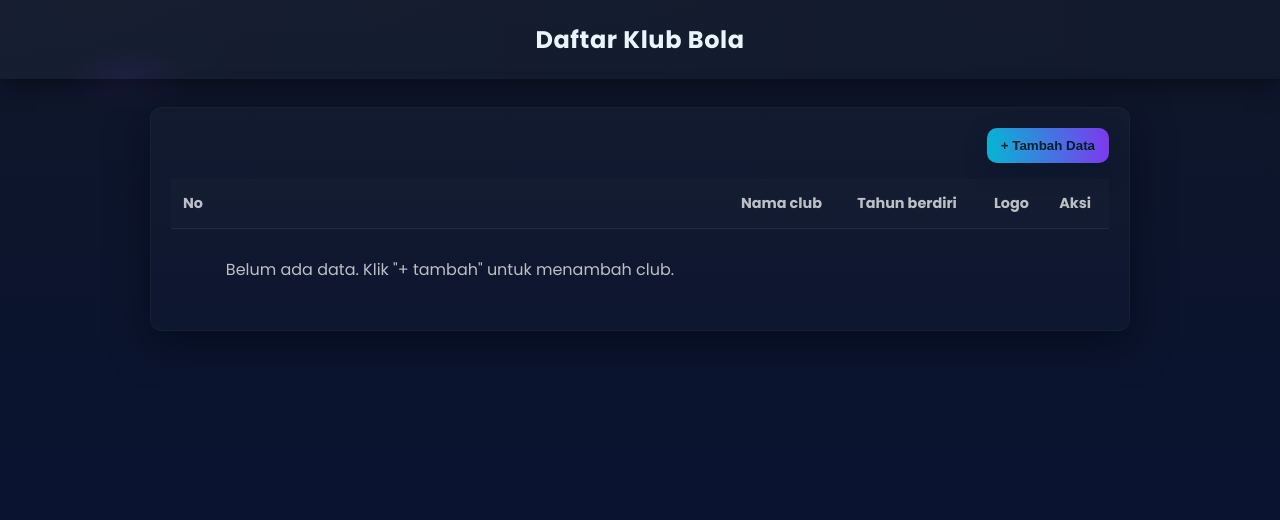
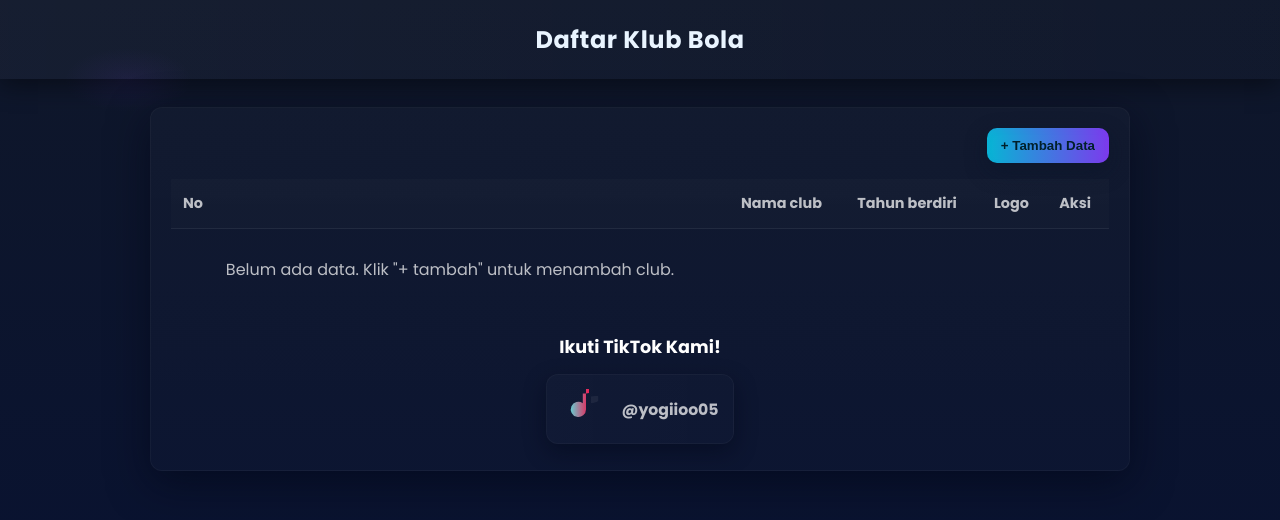
Before and after one commit to aldy2011/aldy2011.github.io, a plain HTML site: page index.html in a window 1280 px wide. Drawn offline with Linux system fonts and the light colour scheme.

Commit message:
Update Tiktok

```diff
--- a/index.html
+++ b/index.html
@@ -47,6 +47,25 @@
         <!-- Isi tabel nanti ditampilkan di sini -->
       </tbody>
     </table>
+    <div class="social-section">
+      <h2>Ikuti TikTok Kami!</h2>
+
+      <!-- Ikon TikTok dengan tautan ke akun (inline SVG, accessible) -->
+      <a class="tiktok-link" href="https://www.tiktok.com/@yogiioo05?is_from_webapp=1&sender_device=pc" target="_blank" rel="noopener noreferrer" aria-label="Buka akun TikTok @yogiioo05">
+        <!-- TikTok mark (official-inspired) as inline SVG for crispness -->
+        <svg class="tiktok-icon" xmlns="http://www.w3.org/2000/svg" viewBox="0 0 24 24" role="img" aria-hidden="true" focusable="false">
+          <defs>
+            <linearGradient id="tiktokGrad" x1="0" x2="1">
+              <stop offset="0%" stop-color="#69C9D0"/>
+              <stop offset="100%" stop-color="#EE1D52"/>
+            </linearGradient>
+          </defs>
+          <path fill="url(#tiktokGrad)" d="M12.5 2v10.2a3.8 3.8 0 1 1-1.6-3.1V4.3c1.1 0 2.2-.1 3.1-.3V2z"/>
+          <path fill="#ffffff" d="M17 5.5c-.6.1-1.3.2-2 .2v3.4c1.4 0 2.6-.4 3.6-1.1V5.5z" opacity="0.06"/>
+        </svg>
+        <span class="tiktok-user">@yogiioo05</span>
+      </a>
+    </div>
   </div>
 
   <script src="script.js"></script>
--- a/style.css
+++ b/style.css
@@ -166,3 +166,35 @@ button:focus, .action-btn:focus{outline:3px solid rgba(6,182,212,0.12);outline-o
   .btn-group{flex-direction:column-reverse}
   .btn{width:100%}
 }
+
+/* TikTok link styles */
+.tiktok-link{
+  display:flex;
+  align-items:center;
+  gap:12px;
+  justify-content:center;
+  margin:18px auto 6px auto;
+  width:max-content;
+  text-decoration:none;
+  color:#eaf6ff;
+  background: linear-gradient(90deg, rgba(255,255,255,0.02), rgba(255,255,255,0.01));
+  padding:10px 14px;
+  border-radius:12px;
+  border:1px solid rgba(255,255,255,0.03);
+  box-shadow: 0 8px 22px rgba(2,6,23,0.45);
+  transition: transform .12s ease, box-shadow .12s ease, background .12s ease;
+}
+.tiktok-link:hover{transform:translateY(-4px);box-shadow:0 18px 40px rgba(2,6,23,0.6)}
+.tiktok-link:focus{outline:3px solid rgba(105,201,208,0.12);outline-offset:4px}
+.tiktok-icon{width:48px;height:48px;display:block}
+.tiktok-user{font-weight:700;color:var(--muted);font-size:0.98rem}
+
+@media (max-width:520px){
+  .tiktok-icon{width:40px;height:40px}
+  .tiktok-user{font-size:0.9rem}
+}
+
+/* Social section centering */
+.social-section{display:flex;flex-direction:column;align-items:center;justify-content:center;text-align:center;margin-top:18px}
+.social-section h2{margin:6px 0 10px 0;color:#ffffff;font-size:1.1rem}
+.social-section .tiktok-link{margin-top:4px}
```
